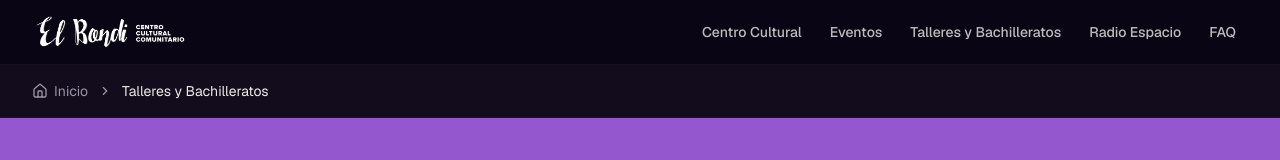
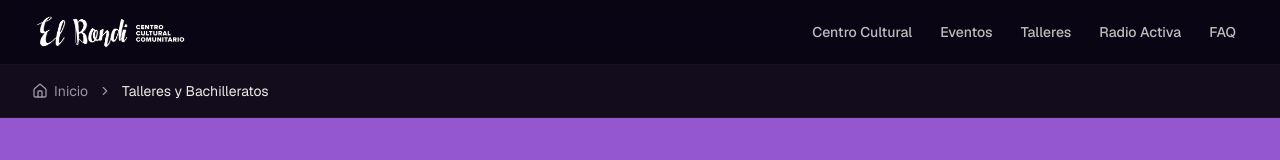
Before and after one commit to cccarmen/v0-CentroCulturalElbondi, a Next.js app: page /talleres in a window 1280 px wide. Shown: the top 160 px of the page. Built offline with nearby package versions, Linux system fonts and the light colour scheme; a web font is replaced by a local one.

Commit message:
revert: restore original navbar components
Return nav links to previous labels and revert mobile menu style.

```diff
--- a/components/cinematic-navbar.tsx
+++ b/components/cinematic-navbar.tsx
@@ -7,8 +7,8 @@ import { Button } from '@/components/ui/button'
 const navLinks = [
   { label: 'Centro Cultural', href: '/centro-cultural' },
   { label: 'Eventos', href: '/programacion' },
-  { label: 'Talleres y Bachilleratos', href: '/talleres' },
-  { label: 'Radio Espacio', href: '/radio-espacio' },
+  { label: 'Talleres', href: '/talleres' },
+  { label: 'Radio Activa', href: '/radio-espacio' },
   { label: 'FAQ', href: '/faq' },
 ]
 
@@ -30,11 +30,9 @@ export function CinematicNavbar() {
   return (
     <header
       className={`fixed top-0 z-50 w-full transition-all duration-500 ${
-        open
-          ? 'border-b border-border/40 bg-card'
-          : scrolled
-            ? 'border-b border-border/40 bg-background/95 backdrop-blur-md'
-            : 'bg-transparent'
+        scrolled
+          ? 'border-b border-border/40 bg-background/95 backdrop-blur-md'
+          : 'bg-transparent'
       }`}
     >
       <div className="mx-auto flex h-16 max-w-7xl items-center justify-between px-4 lg:px-8">
@@ -78,11 +76,9 @@ export function CinematicNavbar() {
           variant="ghost"
           size="icon"
           className={`md:hidden transition-colors duration-300 ${
-            open
-              ? 'text-foreground hover:bg-transparent'
-              : scrolled
-                ? 'hover:bg-primary/10 hover:text-primary'
-                : 'text-white/90 hover:bg-white/10 hover:text-white'
+            scrolled
+              ? 'hover:bg-primary/10 hover:text-primary'
+              : 'text-white/90 hover:bg-white/10 hover:text-white'
           }`}
           onClick={() => setOpen(!open)}
           aria-label="Menu"
@@ -91,15 +87,25 @@ export function CinematicNavbar() {
         </Button>
       </div>
 
-      {/* Mobile menu - Full screen dropdown with light background */}
+      {/* Mobile menu */}
       {open && (
-        <div className="fixed inset-x-0 top-16 bottom-0 z-40 bg-card md:hidden">
-          <nav className="flex flex-col px-6 pt-6" aria-label="Navegacion movil">
+        <div
+          className={`border-t md:hidden ${
+            scrolled
+              ? 'border-border/40 bg-background'
+              : 'border-white/10 bg-black/80 backdrop-blur-md'
+          }`}
+        >
+          <nav className="flex flex-col gap-1 px-4 py-3" aria-label="Navegacion movil">
             {navLinks.map((link) => (
               <a
                 key={link.href}
                 href={link.href}
-                className="py-4 text-lg font-medium text-foreground transition-colors hover:text-primary"
+                className={`rounded-md px-3 py-2 text-sm font-medium transition-colors ${
+                  scrolled
+                    ? 'text-foreground/80 hover:bg-primary/10 hover:text-primary'
+                    : 'text-white/90 hover:bg-white/10 hover:text-white'
+                }`}
                 onClick={() => setOpen(false)}
               >
                 {link.label}
--- a/components/navbar.tsx
+++ b/components/navbar.tsx
@@ -7,8 +7,8 @@ import { Button } from '@/components/ui/button'
 const navLinks = [
   { label: 'Centro Cultural', href: '/centro-cultural' },
   { label: 'Eventos', href: '/programacion' },
-  { label: 'Talleres y Bachilleratos', href: '/talleres' },
-  { label: 'Radio Espacio', href: '/radio-espacio' },
+  { label: 'Talleres', href: '/talleres' },
+  { label: 'Radio Activa', href: '/radio-espacio' },
   { label: 'FAQ', href: '/faq' },
 ]
 
@@ -49,15 +49,14 @@ export function Navbar() {
         </Button>
       </div>
 
-      {/* Mobile menu - Full screen dropdown with light background */}
       {open && (
-        <div className="fixed inset-x-0 top-16 bottom-0 z-40 bg-card md:hidden">
-          <nav className="flex flex-col px-6 pt-6" aria-label="Navegacion movil">
+        <div className="border-t border-border/40 bg-background md:hidden">
+          <nav className="flex flex-col gap-1 px-4 py-3" aria-label="Navegacion movil">
             {navLinks.map((link) => (
               <a
                 key={link.href}
                 href={link.href}
-                className="py-4 text-lg font-medium text-foreground transition-colors hover:text-primary"
+                className="rounded-md px-3 py-2 text-sm font-medium text-foreground/80 transition-colors hover:bg-primary/10 hover:text-primary"
                 onClick={() => setOpen(false)}
               >
                 {link.label}
```
